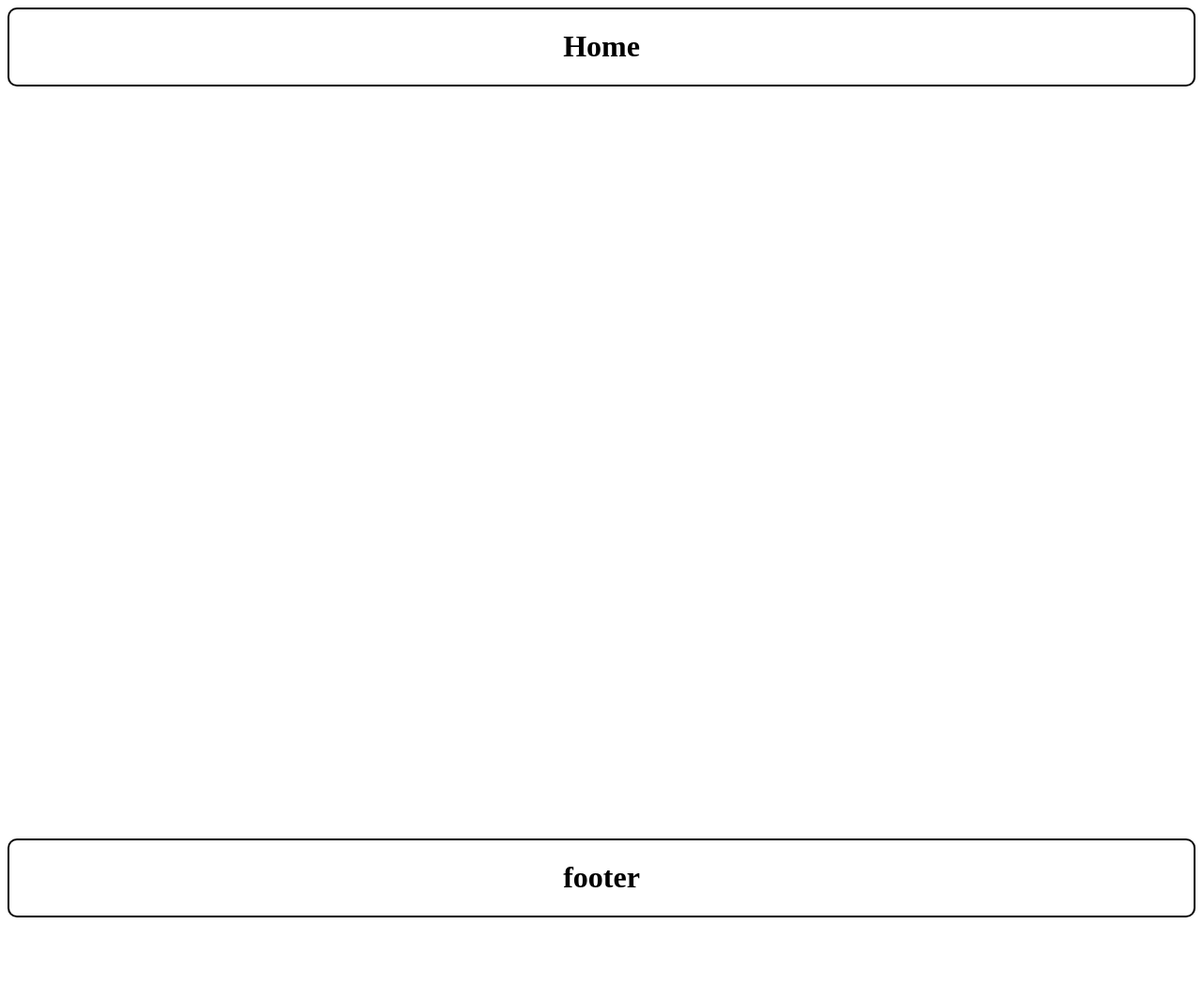
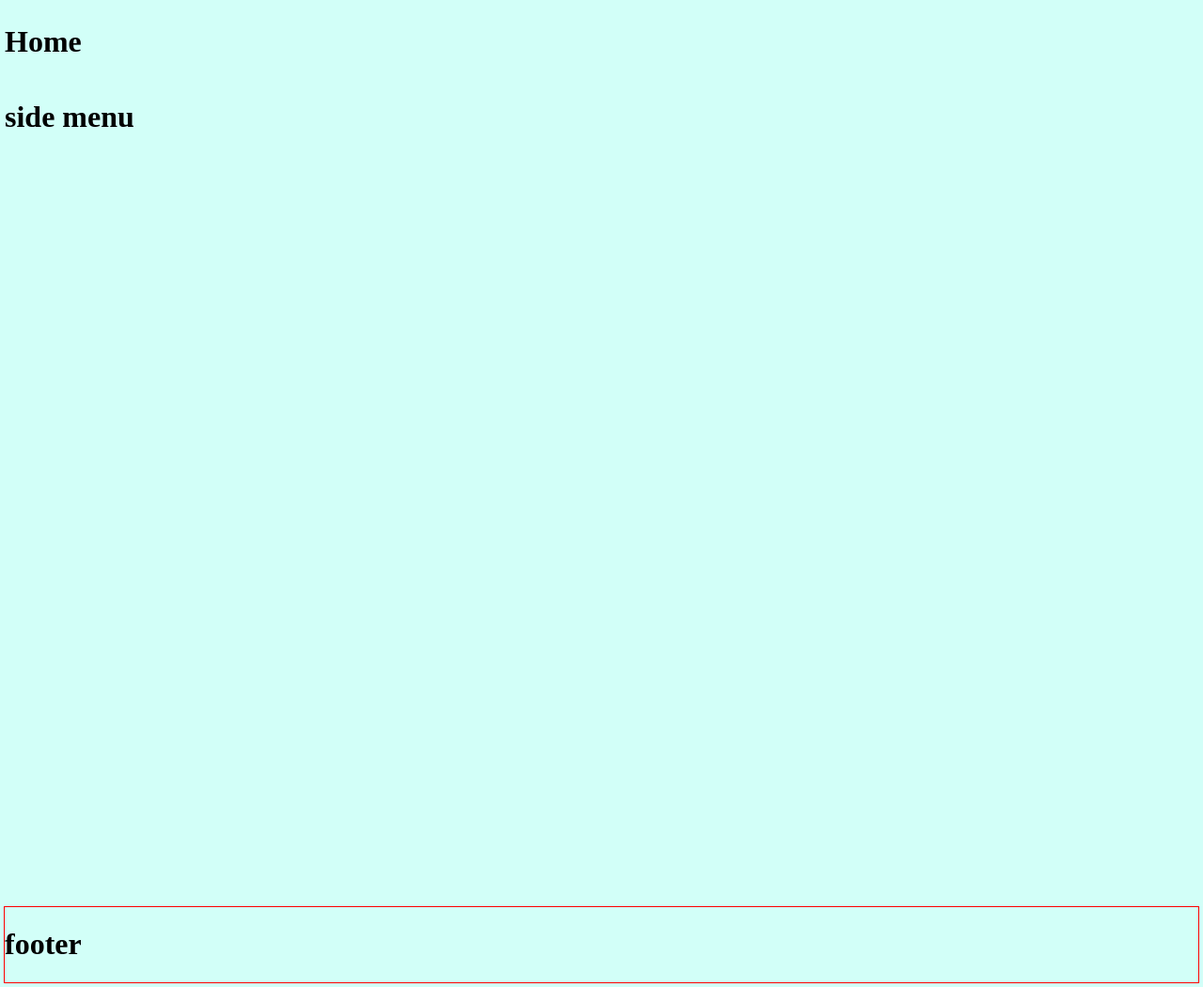
Before and after one commit to Pythonic2023/blog, a plain HTML site: page index.html in a window 1280 px wide. Shown: the whole page at 94% size. Before the commit the page ends 984 px from the top, so only its background shows below. Drawn offline with Linux system fonts and the light colour scheme.

Commit message:
Add style
Added styling to index.html

```diff
--- a/index.html
+++ b/index.html
@@ -8,11 +8,16 @@
     </head>
 
     <body>
-        <div class="title-bar">
-            <h1 class="title">Home</h1>
-        </div>
-        <div class="footer">
-            <h1>footer</h1>
+        <div class="container">
+            <div class="title-bar">
+                <h1 class="title">Home</h1>
+            </div>
+            <div class="side-menu">
+                <h1>side menu</h1>
+            </div>
+            <div class="footer">
+                <h1>footer</h1>
+            </div>
         </div>
     </body>
 </html>
--- a/styles/index.css
+++ b/styles/index.css
@@ -1,18 +1,24 @@
-.title-bar {
-    display: flex;
-    border: 2px solid black;
-    border-radius: 10px;
+* {
+    box-sizing: border-box;
 }
 
-.title-bar .title {
-    margin-left: auto;
-    margin-right: auto;
+body {
+    background-color: rgb(210, 255, 248);
+    margin: 0px;
 }
 
-.footer {
+.container {
     display: flex;
+    flex-direction: column;
+    margin: 0px;
+    padding: 5px;
+}
+
+.container .footer {
     margin-top: 100vh;
-    border: 2px solid black;
-    border-radius: 10px;
-    justify-content: center;
+    outline: 1px solid red;
 }
+
+.container .header {
+    margin: 0px;
+}
```
